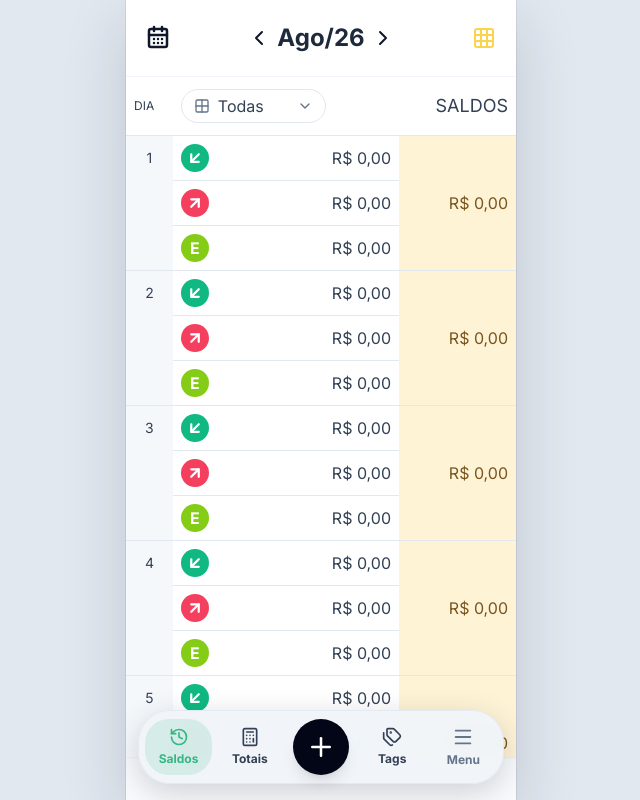
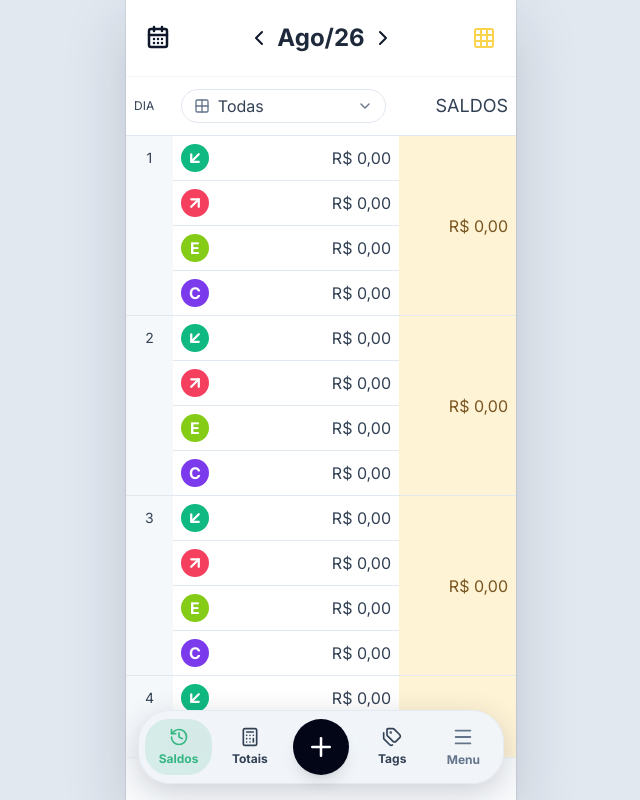
Before and after one commit to Heitor-moreira/Drachma, a React (Vite) app: page / in a window 1280 px wide. Shown: the whole page, without its empty margins (319-959 px from the left). Built offline with nearby package versions, Linux system fonts and the light colour scheme.

Commit message:
feat: incluir gastos com cartão nas telas

```diff
--- a/components/DailyBalanceView.tsx
+++ b/components/DailyBalanceView.tsx
@@ -62,8 +62,9 @@ const DailyBalanceView: React.FC<Props> = ({ transactions, dateRange, setDateRan
     { key: FinancialGroup.PERSONAL_INCOME, label: 'Entrada', color: 'text-emerald-600', circle: 'bg-emerald-500', icon: 'INCOME' },
     { key: FinancialGroup.PERSONAL_EXPENSE, label: 'Saída', color: 'text-rose-600', circle: 'bg-rose-500', icon: 'EXPENSE' },
     { key: FinancialGroup.SAVINGS, label: 'Economia', color: 'text-lime-600', circle: 'bg-lime-500', icon: 'E' },
+    { key: 'CARD', label: 'Gasto com cartão', color: 'text-violet-600', circle: 'bg-violet-600', icon: 'C' },
   ];
-  const dailyTypes = liteMode ? allDailyTypes.slice(0, 3) : allDailyTypes;
+  const dailyTypes = liteMode ? allDailyTypes : allDailyTypes;
   const swipeStartX = useRef<number | null>(null);
   const swipeStartY = useRef<number | null>(null);
   const moveMonth = (delta: number) => {
@@ -117,7 +118,7 @@ const DailyBalanceView: React.FC<Props> = ({ transactions, dateRange, setDateRan
         day: parseLocalDate(dateStr).getDate(),
         income: inc,
         expense: exp,
-        amounts: dailyTypes.reduce((acc, item) => { acc[item.key] = dayTs.filter(t => getFinancialGroup(t) === item.key).reduce((sum, t) => sum + t.amount, 0); return acc; }, {} as Record<string, number>),
+        amounts: dailyTypes.reduce((acc, item) => { acc[item.key] = dayTs.filter(t => item.key === 'CARD' ? t.paymentMethod === 'CREDIT_CARD' : getFinancialGroup(t) === item.key).reduce((sum, t) => sum + t.amount, 0); return acc; }, {} as Record<string, number>),
         balance: runningBalance
       });
     });
@@ -163,7 +164,7 @@ const DailyBalanceView: React.FC<Props> = ({ transactions, dateRange, setDateRan
             <tbody>
                 {filteredAndSortedReport.map((day) => { const visibleTypes = typeFilter === 'ALL' ? dailyTypes : dailyTypes.filter(item => item.key === typeFilter); return visibleTypes.map((item, index) => <tr key={`${day.date}-${item.key}`} className="group">
                 {index === 0 && <td rowSpan={visibleTypes.length} className="align-top p-2 pt-3 border-b border-slate-200 bg-slate-100/70 text-center font-normal text-slate-700 dark:border-dark-app-border dark:bg-dark-app-surface-secondary/70 dark:text-dark-app-text-secondary text-sm">{day.day}</td>}
-                <td className="p-2 border-b border-slate-200 dark:border-dark-app-border"><div className="flex min-w-0 items-center justify-between gap-2"><button type="button" onClick={() => onDayClick?.(day.date, item.key)} aria-label={`Adicionar ${item.label} no dia ${day.day}`} className={`inline-flex h-7 w-7 shrink-0 items-center justify-center rounded-full cursor-pointer ${item.circle} text-base text-white font-bold`}>{item.icon === 'INCOME' ? <ArrowDownLeft size={18} strokeWidth={3} /> : item.icon === 'EXPENSE' ? <ArrowUpRight size={18} strokeWidth={3} /> : item.icon === 'E' ? <span>E</span> : item.icon}</button><button type="button" onClick={() => onDayClick?.(day.date, item.key)} className="min-w-0 flex-1 truncate bg-transparent text-right text-base font-normal text-slate-700 dark:text-dark-app-text-secondary whitespace-nowrap">{currencySymbol} {(day.amounts[item.key] || 0).toLocaleString('pt-BR', { minimumFractionDigits: 2 })}</button></div></td>
+                <td className="p-2 border-b border-slate-200 dark:border-dark-app-border"><div className="flex min-w-0 items-center justify-between gap-2"><button type="button" onClick={() => onDayClick?.(day.date, item.key as FinancialGroup)} aria-label={`Adicionar ${item.label} no dia ${day.day}`} className={`inline-flex h-7 w-7 shrink-0 items-center justify-center rounded-full cursor-pointer ${item.circle} text-base text-white font-bold`}>{item.icon === 'INCOME' ? <ArrowDownLeft size={18} strokeWidth={3} /> : item.icon === 'EXPENSE' ? <ArrowUpRight size={18} strokeWidth={3} /> : item.icon === 'E' ? <span>E</span> : <span>C</span>}</button><button type="button" onClick={() => onDayClick?.(day.date, item.key as FinancialGroup)} className="min-w-0 flex-1 truncate bg-transparent text-right text-base font-normal text-slate-700 dark:text-dark-app-text-secondary whitespace-nowrap">{currencySymbol} {(day.amounts[item.key] || 0).toLocaleString('pt-BR', { minimumFractionDigits: 2 })}</button></div></td>
                 {index === 0 && <td rowSpan={visibleTypes.length} className={`p-2 border-b border-slate-200 dark:border-dark-app-border text-right text-base font-normal whitespace-nowrap ${day.balance === 0 ? 'app-saldo-neutral' : day.balance > 0 ? 'app-saldo-positive' : 'app-saldo-negative'}`}>{currencySymbol} {day.balance.toLocaleString('pt-BR', { minimumFractionDigits: 2 })}</td>}
               </tr>); })}
               {filteredAndSortedReport.length === 0 && (
--- a/components/DayTransactionsView.tsx
+++ b/components/DayTransactionsView.tsx
@@ -15,11 +15,12 @@ const DayTransactionsView: React.FC<Props> = ({ date, transactions, cards = [],
     { key: FinancialGroup.PERSONAL_INCOME, label: 'Entrada', color: 'text-emerald-600', circle: 'bg-emerald-500', icon: <ArrowDownLeft size={18} strokeWidth={3} /> },
     { key: FinancialGroup.PERSONAL_EXPENSE, label: 'Saída', color: 'text-rose-600', circle: 'bg-rose-500', icon: <ArrowUpLeft size={18} strokeWidth={3} /> },
     { key: FinancialGroup.SAVINGS, label: 'Economia', color: 'text-lime-600', circle: 'bg-lime-500', icon: <PiggyBank size={18} strokeWidth={3} /> },
+    { key: 'CARD', label: 'Gasto com cartão', color: 'text-violet-600', circle: 'bg-violet-600', icon: <span className="text-xl font-bold">C</span> },
   ];
   const visibleTypes = liteMode ? types.slice(0, 3) : types;
   const dayTransactions = useMemo(() => {
     const projected = projectTransactions(transactions, selectedDate, selectedDate, cards);
-    return projected.filter(transaction => typeFilter === 'ALL' || getFinancialGroup(transaction) === typeFilter);
+    return projected.filter(transaction => typeFilter === 'ALL' || (typeFilter === 'CARD' ? transaction.paymentMethod === 'CREDIT_CARD' : getFinancialGroup(transaction) === typeFilter));
   }, [transactions, selectedDate, cards, typeFilter]);
   const moveDay = (delta: number) => { const next = parseDate(selectedDate); next.setDate(next.getDate() + delta); setSelectedDate(formatDate(next)); };
   const selectedType = (transaction: Transaction) => visibleTypes.find(item => item.key === getFinancialGroup(transaction)) || visibleTypes[0];
```
Also changed, not shown: components/TransactionForm.tsx (+5 -5 lines).
